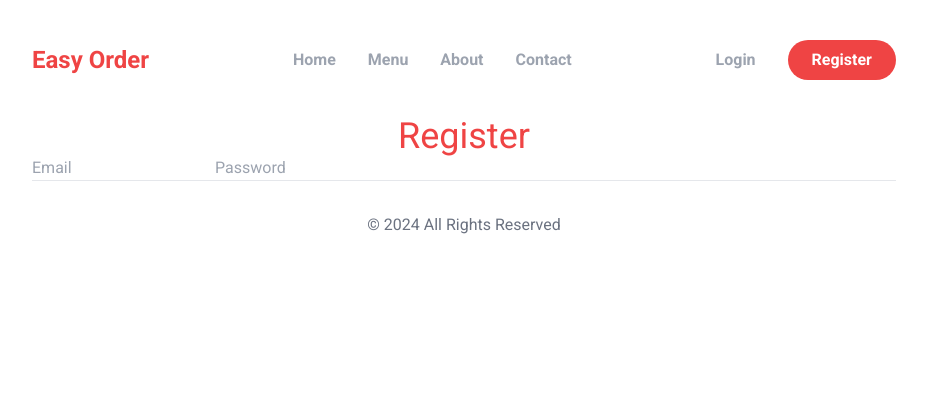
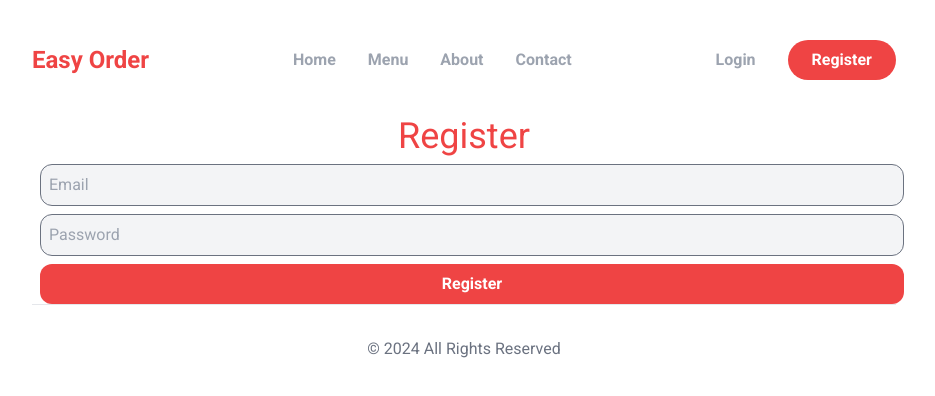
Before and after one commit to zubair7272/scaneasy, a Next.js app: page /pages/register in a window 1280 px wide. Shown: the top 396 px of the page, without its empty margins (176-1111 px from the left). Built offline with nearby package versions, Linux system fonts and the light colour scheme.

Commit message:
Added Registration Form

```diff
--- a/src/app/globals.css
+++ b/src/app/globals.css
@@ -1,3 +1,18 @@
 @tailwind base;
 @tailwind components;
 @tailwind utilities;
+
+input[type="email"],
+input[type="password"],
+input[type="text"] {
+
+    @apply  block border p-2 border-gray-500 bg-gray-100;
+    @apply  w-full m-2 rounded-xl;
+}
+button{
+    @apply block w-full text-gray-700 font-semibold;
+    @apply border border-gray-700 rounded-xl px-6 py-2 ml-2;
+}
+button[type="submit"], .submit{
+    @apply border-0 bg-red-500  text-white
+}
--- a/src/app/pages/register/page.js
+++ b/src/app/pages/register/page.js
@@ -6,6 +6,7 @@ export default function Register(){
             <form action="">
                 <input type="email" placeholder="Email" />
                 <input type="password" placeholder="Password" />
+                <button type="submit">Register</button>
             </form>
         </section>
     );
```
